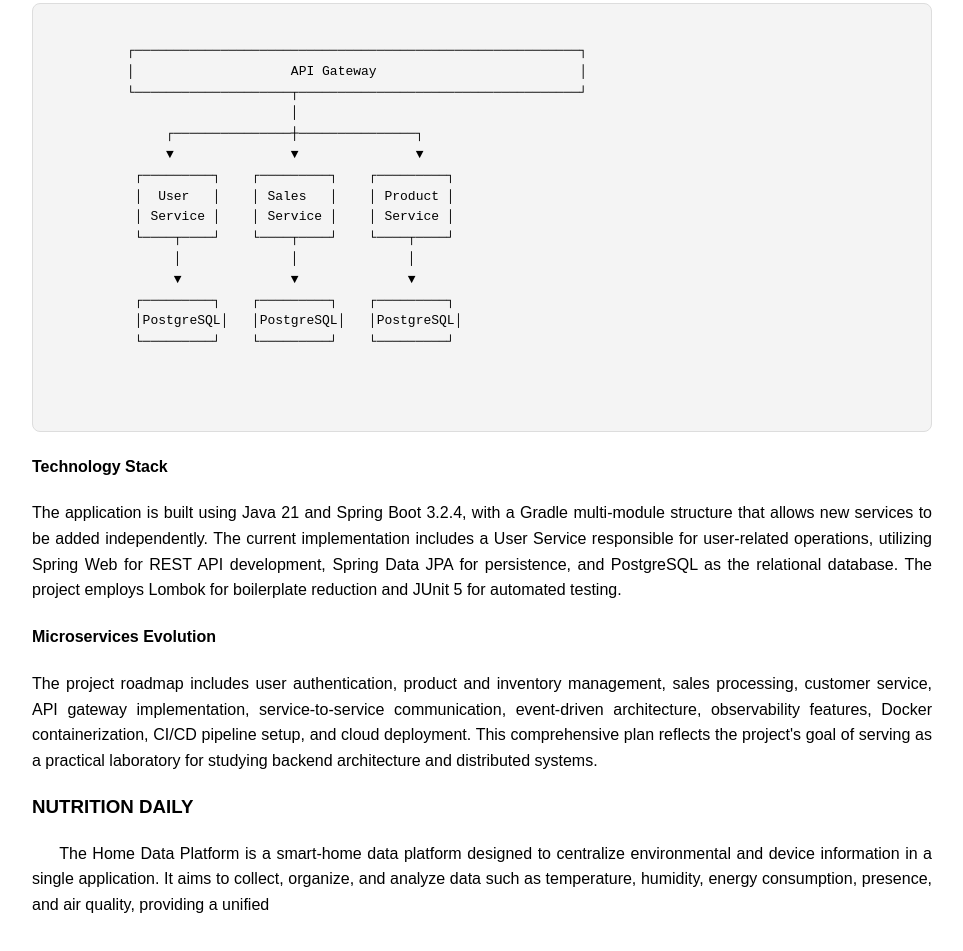
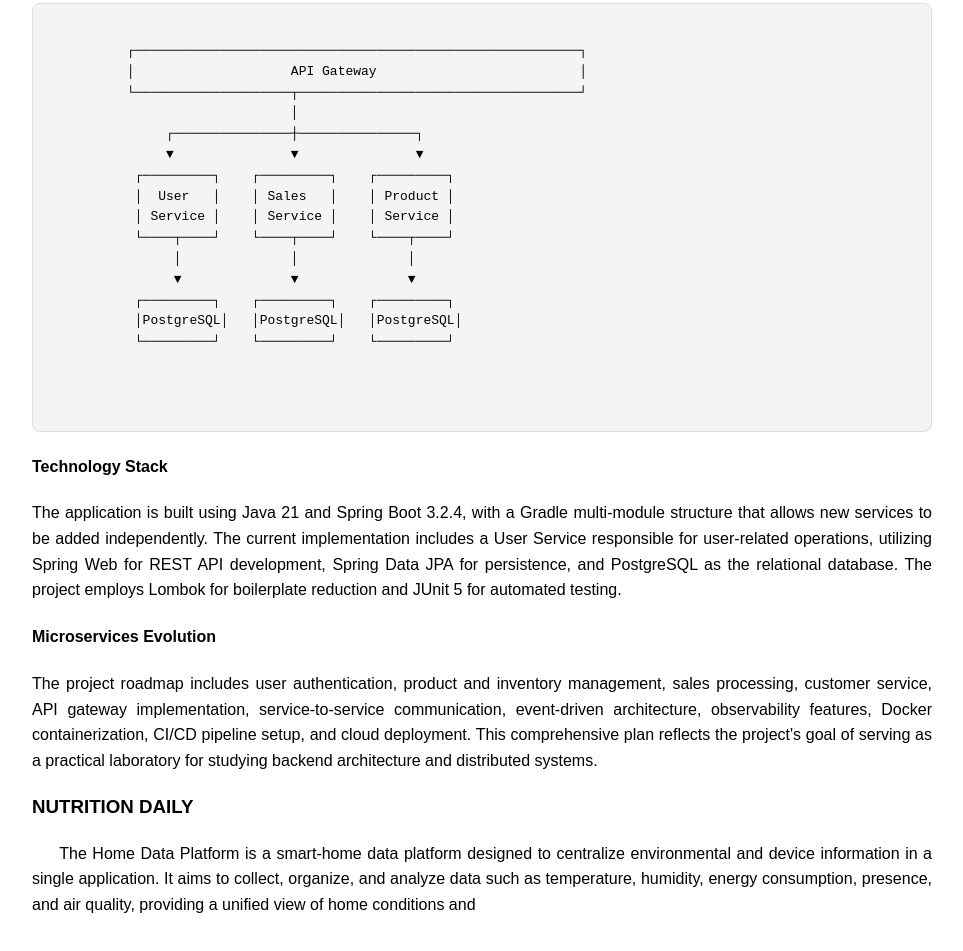
Before and after one commit to KleberVales/my_resume, a plain HTML site: page index.html in a window 1280 px wide. Shown: the part 833-1784 px from the top of the page, without its empty margins (158-1121 px from the left). Drawn offline with Linux system fonts and the light colour scheme.

Commit message:
Enhance description of Home Data Platform
Expanded the description of the Home Data Platform to include 'view of home conditions and'.

```diff
--- a/index.html
+++ b/index.html
@@ -165,7 +165,7 @@
 
       <p align="justify">
         &nbsp;&nbsp;&nbsp;&nbsp; The Home Data Platform is a smart-home data platform designed to centralize environmental and device information in a single application. It aims to
-        collect, organize, and analyze data such as temperature, humidity, energy consumption, presence, and air quality, providing a unified
+        collect, organize, and analyze data such as temperature, humidity, energy consumption, presence, and air quality, providing a unified view of home conditions and
       </p>
 
     </div>
```
